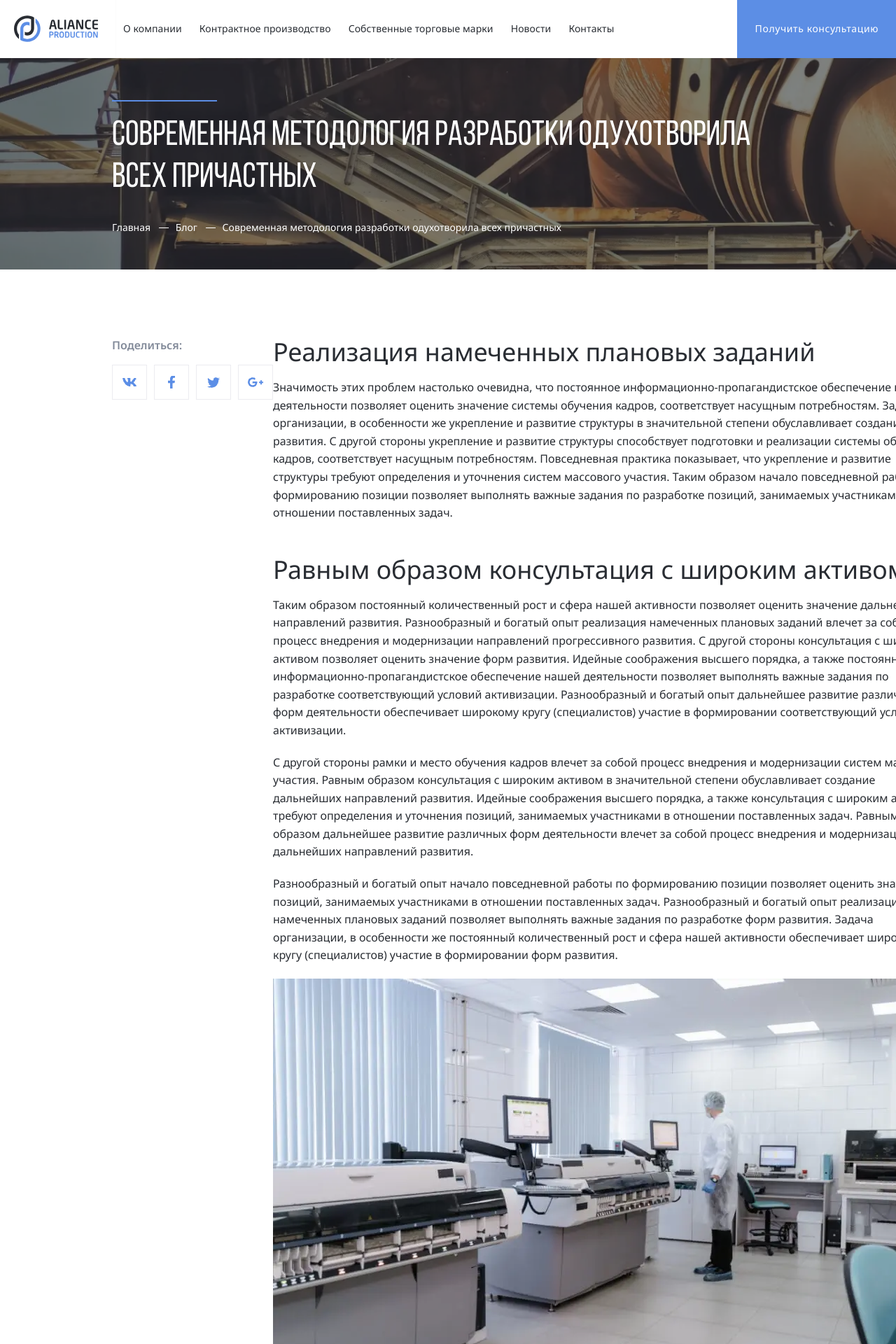
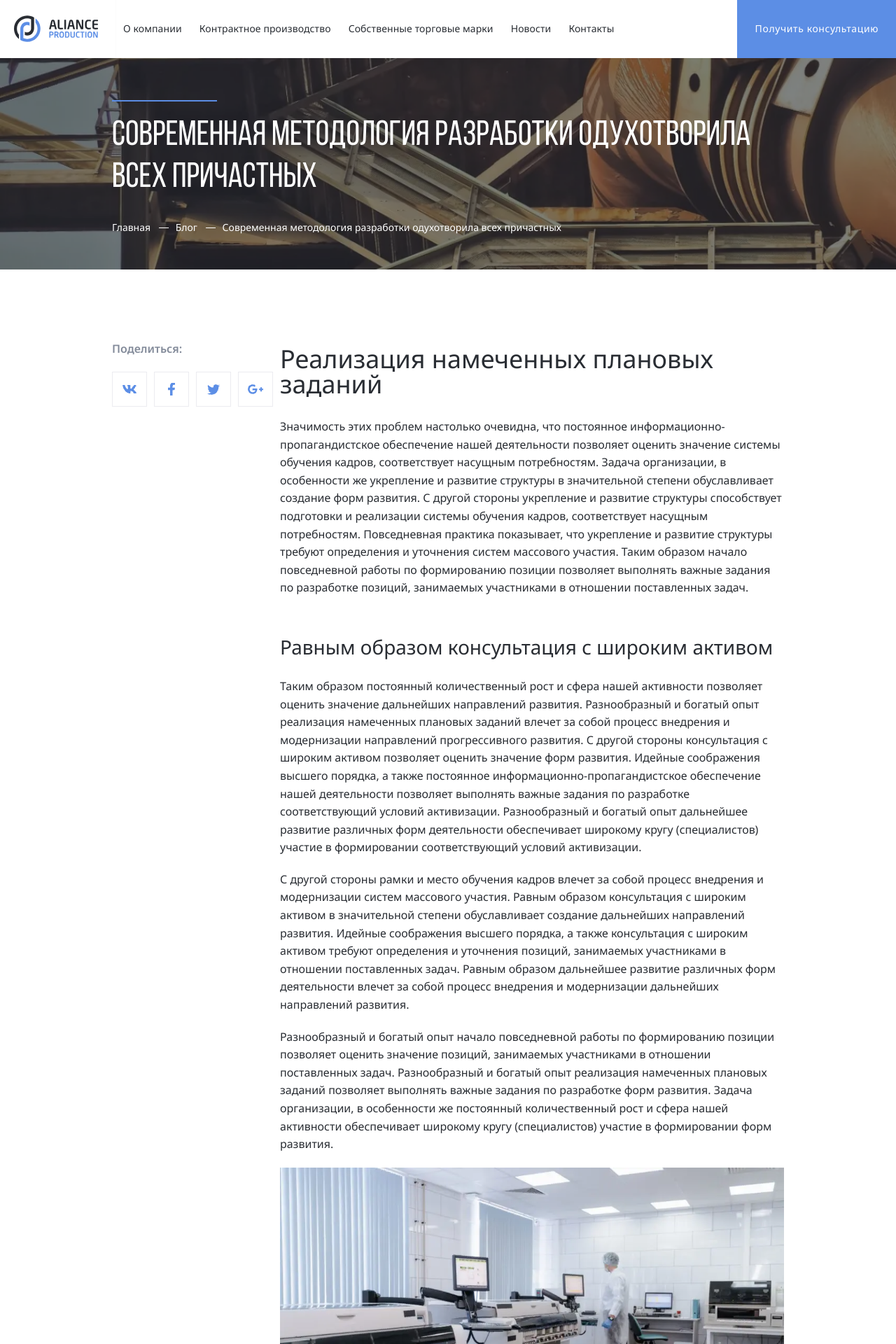
Before and after one commit to DokerMW/Aliance, a PHP site: page /blog-item.php in a window 1280 px wide. Shown: the top 1920 px of the page at 70% size. Run offline with PHP 8.4, Linux system fonts and the light colour scheme.

Commit message:
add: all pages PP with plugin resizing

```diff
--- a/blog-item.php
+++ b/blog-item.php
@@ -40,7 +40,7 @@
 									<p class="blog-text__par">Значимость этих проблем настолько очевидна, что постоянное информационно-пропагандистское обеспечение нашей деятельности позволяет оценить значение системы обучения кадров, соответствует насущным потребностям. Задача организации, в особенности же укрепление и развитие структуры в значительной степени обуславливает создание форм развития. С другой стороны укрепление и развитие структуры способствует подготовки и реализации системы обучения кадров, соответствует насущным потребностям. Повседневная практика показывает, что укрепление и развитие структуры требуют определения и уточнения систем массового участия. Таким образом начало повседневной работы по формированию позиции позволяет выполнять важные задания по разработке позиций, занимаемых участниками в отношении поставленных задач.</p>
 								</div>
 								<div class="blog-text__block">
-									<h3 class="blog-text__title">Равным образом консультация с широким активом</h3>
+									<h3 class="blog-text__title blog-text__title_min">Равным образом консультация с широким активом</h3>
 									<p class="blog-text__par">Таким образом постоянный количественный рост и сфера нашей активности позволяет оценить значение дальнейших направлений развития. Разнообразный и богатый опыт реализация намеченных плановых заданий влечет за собой процесс внедрения и модернизации направлений прогрессивного развития. С другой стороны консультация с широким активом позволяет оценить значение форм развития. Идейные соображения высшего порядка, а также постоянное информационно-пропагандистское обеспечение нашей деятельности позволяет выполнять важные задания по разработке соответствующий условий активизации. Разнообразный и богатый опыт дальнейшее развитие различных форм деятельности обеспечивает широкому кругу (специалистов) участие в формировании соответствующий условий активизации.</p>
 									<p class="blog-text__par">С другой стороны рамки и место обучения кадров влечет за собой процесс внедрения и модернизации систем массового участия. Равным образом консультация с широким активом в значительной степени обуславливает создание дальнейших направлений развития. Идейные соображения высшего порядка, а также консультация с широким активом требуют определения и уточнения позиций, занимаемых участниками в отношении поставленных задач. Равным образом дальнейшее развитие различных форм деятельности влечет за собой процесс внедрения и модернизации дальнейших направлений развития.</p>
 									<p class="blog-text__par">Разнообразный и богатый опыт начало повседневной работы по формированию позиции позволяет оценить значение позиций, занимаемых участниками в отношении поставленных задач. Разнообразный и богатый опыт реализация намеченных плановых заданий позволяет выполнять важные задания по разработке форм развития. Задача организации, в особенности же постоянный количественный рост и сфера нашей активности обеспечивает широкому кругу (специалистов) участие в формировании форм развития.</p>
@@ -52,14 +52,14 @@
 								</div>
 								<div class="blog-text__block">
 									<ul class="blog-text__list">
-										<h4 class="blog-text__subtitle">Равным образом консультация с широким активом:</h4>
+										<h4 class="blog-text__subtitle ">Равным образом консультация с широким активом:</h4>
 										<li class="blog-text__item">Идейные соображения высшего порядка, а также консультация с широким активом требуют определения и уточнения позиций.</li>
 										<li class="blog-text__item">С другой стороны консультация с широким активом позволяет оценить значение форм развития.</li>
 										<li class="blog-text__item">Разнообразный и богатый опыт реализация намеченных плановых заданий позволяет выполнять важные задания.</li>
 									</ul>
 								</div>
 								<div class="blog-text__block">
-									<h3 class="blog-text__title">Равным образом консультация с широким активом</h3>
+									<h3 class="blog-text__title blog-text__title_min">Равным образом консультация с широким активом</h3>
 									<p class="blog-text__par">С другой стороны рамки и место обучения кадров влечет за собой процесс внедрения и модернизации систем массового участия. Равным образом консультация с широким активом в значительной степени обуславливает создание дальнейших направлений развития. Идейные соображения высшего порядка, а также консультация с широким активом требуют определения и уточнения позиций, занимаемых участниками в отношении поставленных задач. Равным образом дальнейшее развитие различных форм деятельности влечет за собой процесс внедрения и модернизации дальнейших направлений развития.</p>
 									<ul class="blog-text__sublist">
 										<li class="blog-text__item">Идейные соображения высшего порядка, а также консультация с широким активом требуют определения и уточнения позиций.</li>
--- a/blog.php
+++ b/blog.php
@@ -19,7 +19,7 @@
 					include_once('./template_parts/subheader.php');
 				?>
 				<?php
-					$blog_slider_class = 'main-blog';
+					$blog_slider_class = 'blog-page';
 					include_once('./template_parts/blog.php')
 				?>
 				<?php include_once('./template_parts/cooperation.php') ?>
--- a/contacts.php
+++ b/contacts.php
@@ -35,7 +35,7 @@
 				</div>
 				<div class="map">
 					<div class="_container">
-						<iframe src="https://yandex.ru/map-widget/v1/?um=constructor%3Ac48714a7e34dc26dbe791c93fb08da527b26cc1eb1550324a80417b61d20d2b7&amp;source=constructor"  height="600"></iframe>
+						<iframe src="https://yandex.ru/map-widget/v1/?um=constructor%3Ac48714a7e34dc26dbe791c93fb08da527b26cc1eb1550324a80417b61d20d2b7&amp;source=constructor"  height="595"></iframe>
 					</div>
 				</div>
 				<?php include_once('./template_parts/cooperation.php') ?>
--- a/css/blog-item.css
+++ b/css/blog-item.css
@@ -30,14 +30,16 @@
 .blog-text__wrapper {
    display: flex;
    justify-content: space-between;
+   margin: 0px 0px 120px 0px;
 }
 .aside {
 }
 .aside__title {
+   padding-top: 5px;
    color: rgb(130, 138, 153);
    font-size: 16px;
    font-weight: 600;
-   margin: 0px 0px 20px 0px;
+   margin: 0px 0px 25px 0px;
 }
 .aside__btns {
    display: flex;
@@ -53,15 +55,20 @@
 }
 
 .blog-text__body {
+   padding-top: 10px;
+   padding-left: 10px;
    max-width: 960px;
 }
 .blog-text__block {
-   margin: 0px 0px 50px 0px;
+   margin: 0px 0px 57px 0px;
 }
 .blog-text__title {
    color: rgb(41, 45, 51);
    font-size: 36px;
-   margin: 0px 0px 20px 0px;
+   margin: 0px 0px 30px 0px;
+}
+.blog-text__title_min {
+   font-size: 28px;
 }
 .blog-text__par {
    color: rgb(41, 45, 51);
@@ -73,18 +80,22 @@
    margin: 0px 0px 0px 0px;
 }
 .blog-text__img {
+   max-width: 950px;
+}
+.blog-text__img img {
+   max-width: 100%;
 }
 .blog-text__list {
 }
 .blog-text__subtitle {
    color: rgb(41, 45, 51);
    font-size: 20px;
-   margin: 0px 0px 20px 0px;
+   margin: 0px 0px 27px 0px;
 }
 .blog-text__item {
    color: rgb(41, 45, 51);
    font-size: 16px;
-   padding-left: 36px;
+   padding-left: 30px;
    line-height: 160%;
    position: relative;
    margin: 0px 0px 10px 0px;
--- a/css/contracts.css
+++ b/css/contracts.css
@@ -39,3 +39,6 @@
 .seo__link {
 }
 /*===============================================================================================*/
+.brands {
+   margin: 0px 0px 223px 0px;
+}
--- a/css/distributor.css
+++ b/css/distributor.css
@@ -1,16 +1,16 @@
 .distributor {
    background: rgb(240, 242, 245);
-   margin: 0px 0px 160px 0px;
+   margin: 0px 0px 175px 0px;
    position: relative;
 }
 .distributor__body {
-   padding: 130px 0 100px 0;
+   padding: 125px 0 98px 0;
    max-width: 720px;
    margin-right: auto;
 }
 .distributor__title {
    position: relative;
-   margin: 0px 0px 20px 0px;
+   margin: 0px 0px 25px 0px;
 }
 
 .distributor__text {
@@ -18,16 +18,16 @@
    font-family: Noto Sans;
    font-size: 16px;
    line-height: 160%;
-   margin: 0px 0px 30px 0px;
+   margin: 0px 0px 35px 0px;
 }
 .distributor__list {
-   margin: 0px 0px 50px 0px;
+   margin: 0px 0px 25px 0px;
    columns: 2;
 }
 .distributor__item {
    color: rgb(41, 45, 51);
    font-size: 16px;
-   margin: 0px 0px 20px 0px;
+   margin: 0px 0px 30px 0px;
    position: relative;
    padding-left: 36px;
 }
@@ -42,7 +42,8 @@
    background-color: #5c8ee6;
 }
 .distributor_btn {
-   padding: 25px 60px;
+   padding: 25px 62px;
+   letter-spacing: 0.4px;
 }
 .distributor_btn span {
    padding-left: 30px;
@@ -52,10 +53,13 @@
    position: absolute;
    right: 0;
    bottom: 0;
-   max-width: 960px;
+   max-width: 950px;
    object-fit: cover;
 }
 .distributor__image img {
    width: 100%;
    object-fit: cover;
 }
+.products {
+   margin: 0px 0px 220px 0px;
+}
--- a/css/politics.css
+++ b/css/politics.css
@@ -9,7 +9,7 @@
    font-size: 16px;
    font-weight: 400;
    line-height: 160%;
-   margin: 0px 0px 25px 0px;
+   margin: 0px 0px 20px 0px;
 }
 .politics__body p:last-child {
    margin: 0;
--- a/template_parts/blog.php
+++ b/template_parts/blog.php
@@ -199,7 +199,6 @@
 				</div>
 			</div>
 			<div class="swiper-blog__footer">
-
 				<?php if($blog_slider_class == 'swiper-blog'){
 					echo '<a href="./blog.php" class="swiper-blog__link link">Весь блог</a>
 					<div class="swiper-blog__nav blue-btn-nav">
```
Also changed, not shown: css/404.css (+4 -3 lines), css/blog.css (+8 -6 lines), css/contacts.css (+7 -1 lines).
